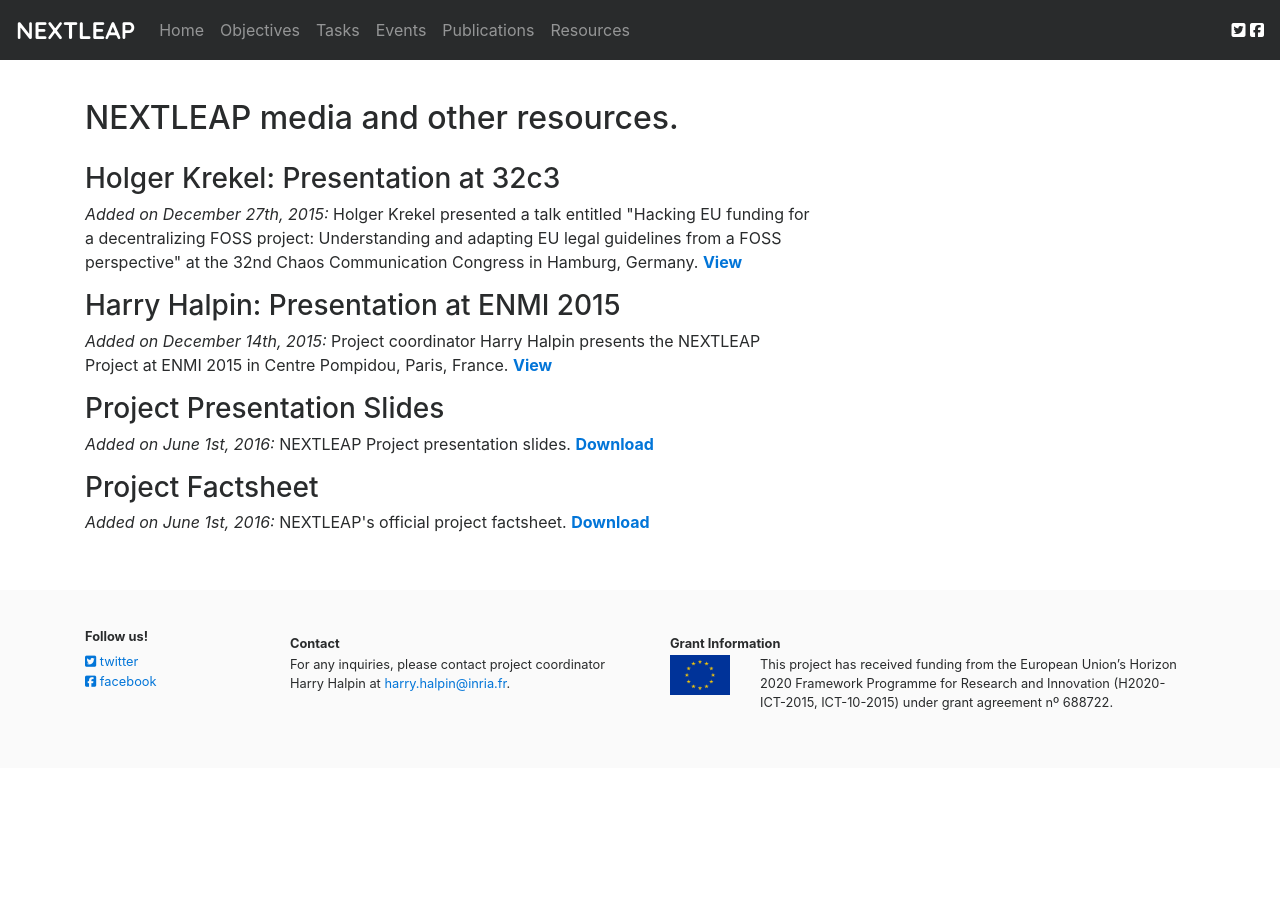
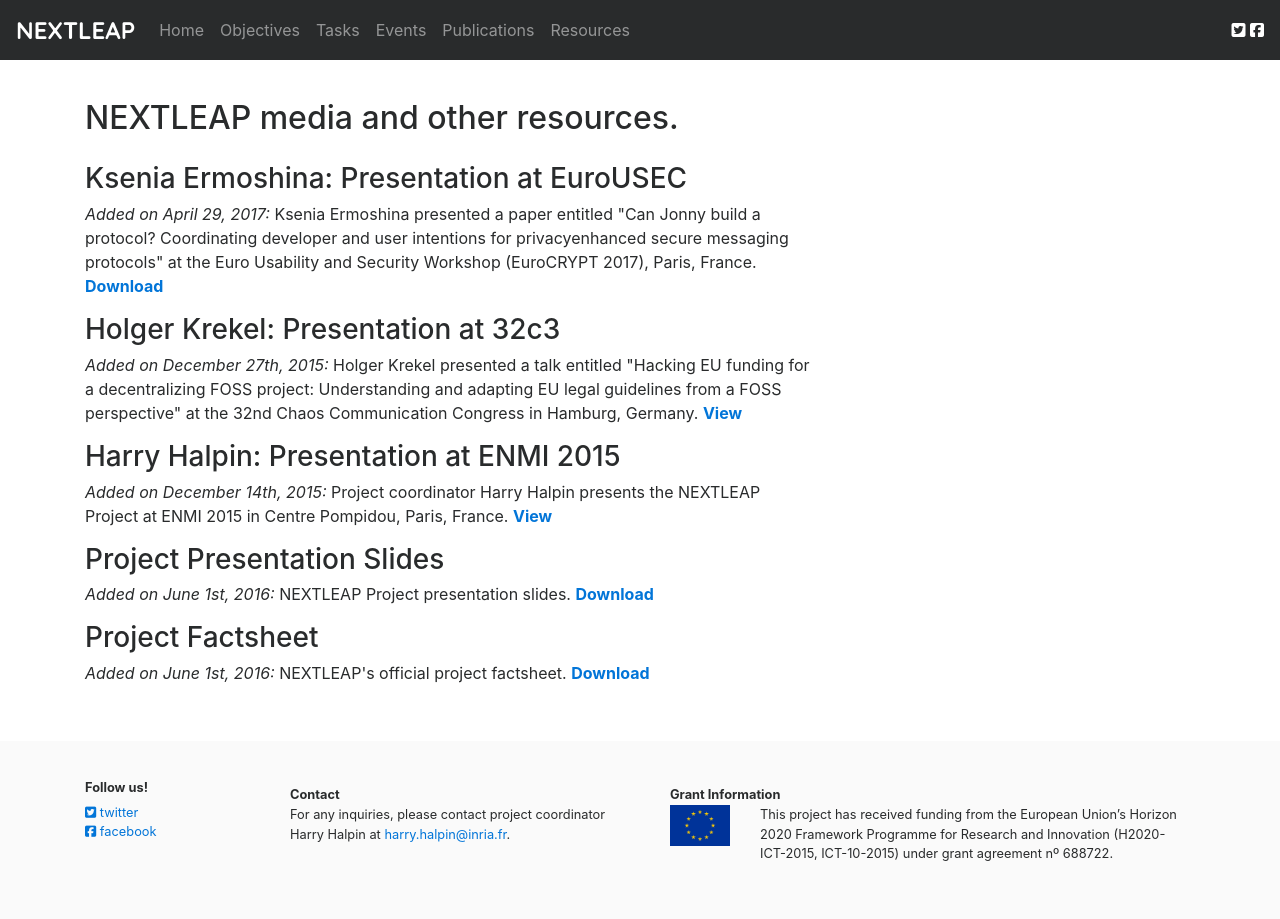
Before and after one commit to nextleap-project/nextleap-website, a Jekyll site: the page built from resources.html, in a window 1280 px wide. Built offline with Jekyll 4.4.1, drawn with Linux system fonts in a browser that asks for light colours; nearby versions of some CDN libraries.

Commit message:
Update resources.html

```diff
--- a/resources.html
+++ b/resources.html
@@ -8,6 +8,8 @@
 
 <h2>NEXTLEAP media and other resources.</h2>
 
+<h3>Ksenia Ermoshina: Presentation at EuroUSEC</h3>
+<p><em>Added on April 29, 2017:</em> Ksenia Ermoshina presented a paper entitled "Can Jonny build a protocol? Coordinating developer and user intentions for privacyenhanced secure messaging protocols" at the Euro Usability and Security Workshop (EuroCRYPT 2017), Paris, France. <strong><a href="res/Ermoshina_EuroUSEC_final.pdf">Download</a></strong>
 <h3>Holger Krekel: Presentation at 32c3</h3>
 <p><em>Added on December 27th, 2015:</em> Holger Krekel presented a talk entitled "Hacking EU funding for a decentralizing FOSS project: Understanding and adapting EU legal guidelines from a FOSS perspective" at the 32nd Chaos Communication Congress in Hamburg, Germany. <strong><a href="https://media.ccc.de/v/32c3-7300-hacking_eu_funding_for_a_decentralizing_foss_project">View</a></strong>
 
```
